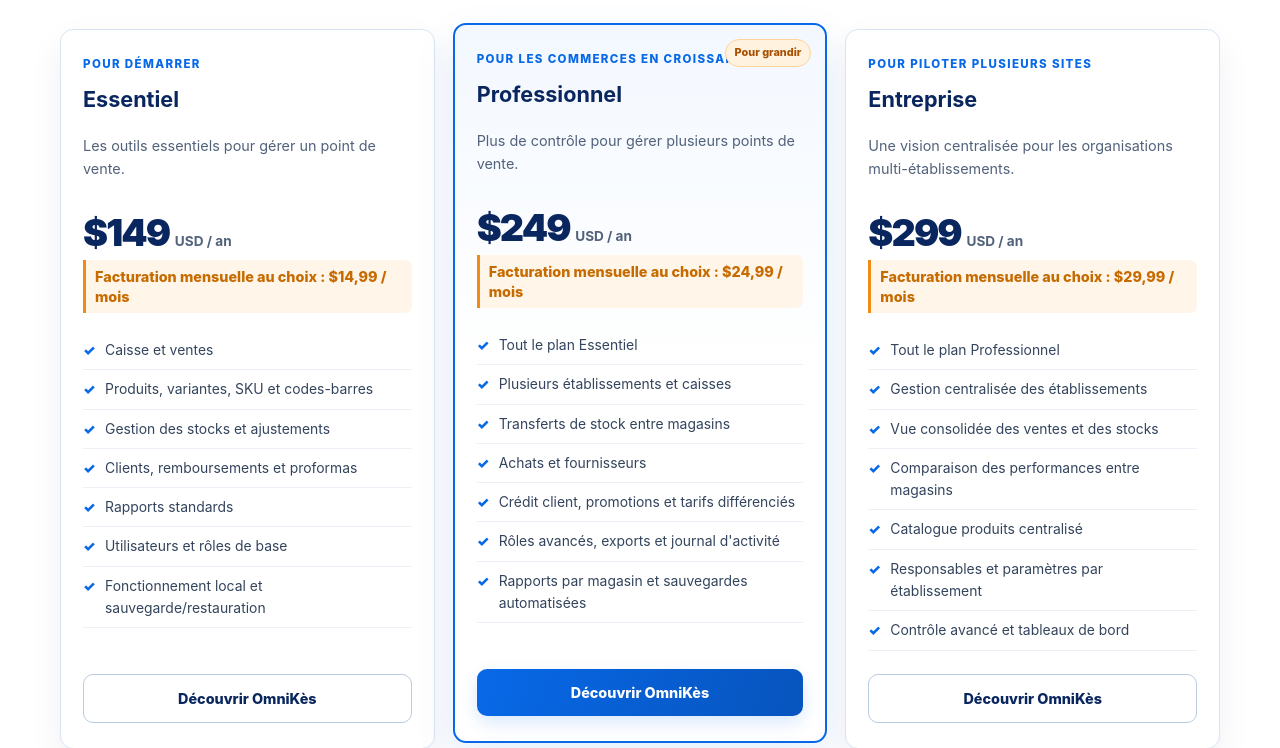
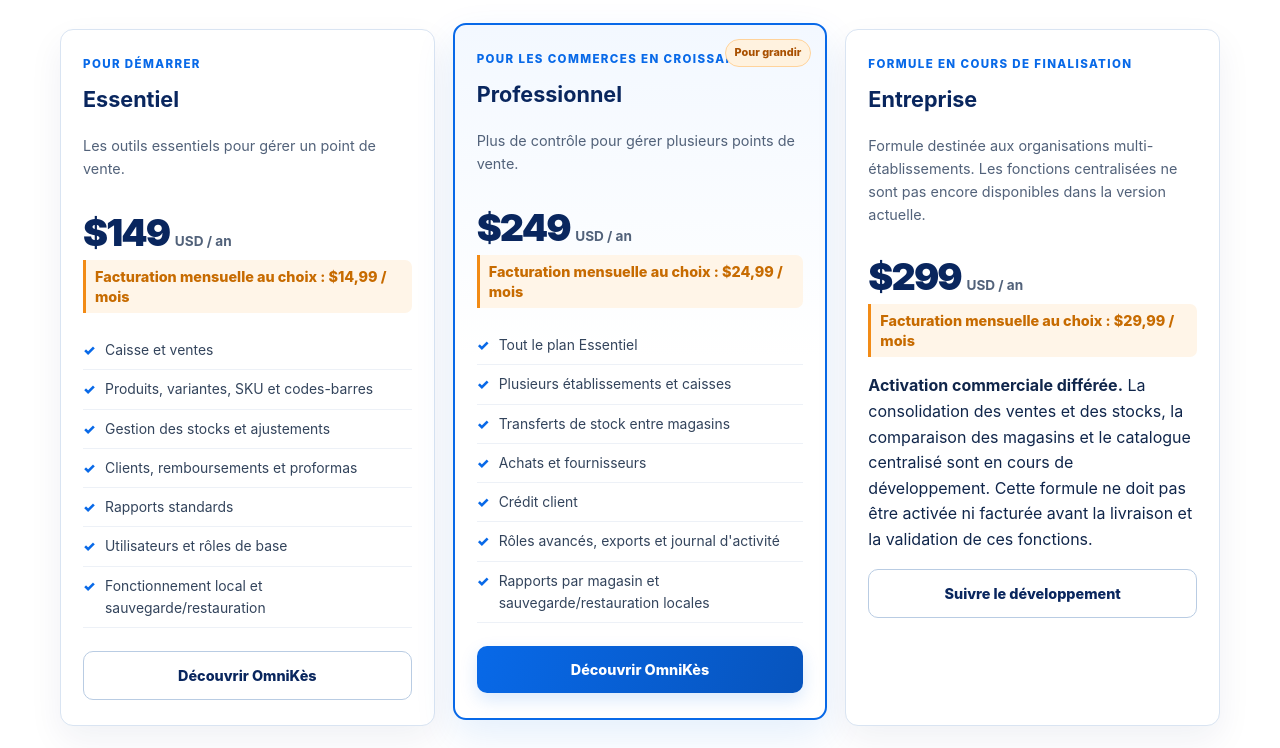
Before and after one commit to Mc-Pentester/omnikes-site, a plain HTML site: page index.html in a window 1280 px wide. Shown: the part 2375-3123 px from the top of the page. Drawn offline with Linux system fonts and the light colour scheme.

Commit message:
docs(pricing): align plan claims with available features

```diff
--- a/index.html
+++ b/index.html
@@ -137,27 +137,19 @@ h1 span{display:inline-block;text-shadow:0 5px 18px #0869e817}
             <li>Plusieurs établissements et caisses</li>
             <li>Transferts de stock entre magasins</li>
             <li>Achats et fournisseurs</li>
-            <li>Crédit client, promotions et tarifs différenciés</li>
+            <li>Crédit client</li>
             <li>Rôles avancés, exports et journal d'activité</li>
-            <li>Rapports par magasin et sauvegardes automatisées</li>
+            <li>Rapports par magasin et sauvegarde/restauration locales</li>
           </ul>
           <a class="btn primary" href="https://github.com/Mc-Pentester/omnikes/releases">Découvrir OmniKès</a>
         </article>
         <article class="plan">
-          <div class="plan-label">Pour piloter plusieurs sites</div><h3>Entreprise</h3>
-          <p class="plan-desc">Une vision centralisée pour les organisations multi-établissements.</p>
+          <div class="plan-label">Formule en cours de finalisation</div><h3>Entreprise</h3>
+          <p class="plan-desc">Formule destinée aux organisations multi-établissements. Les fonctions centralisées ne sont pas encore disponibles dans la version actuelle.</p>
           <div class="plan-price">$299 <small>USD / an</small></div>
           <div class="plan-month">Facturation mensuelle au choix : $29,99 / mois</div>
-          <ul>
-            <li>Tout le plan Professionnel</li>
-            <li>Gestion centralisée des établissements</li>
-            <li>Vue consolidée des ventes et des stocks</li>
-            <li>Comparaison des performances entre magasins</li>
-            <li>Catalogue produits centralisé</li>
-            <li>Responsables et paramètres par établissement</li>
-            <li>Contrôle avancé et tableaux de bord</li>
-          </ul>
-          <a class="btn secondary" href="https://github.com/Mc-Pentester/omnikes/releases">Découvrir OmniKès</a>
+          <p><strong>Activation commerciale différée.</strong> La consolidation des ventes et des stocks, la comparaison des magasins et le catalogue centralisé sont en cours de développement. Cette formule ne doit pas être activée ni facturée avant la livraison et la validation de ces fonctions.</p>
+          <a class="btn secondary" href="https://github.com/Mc-Pentester/omnikes">Suivre le développement</a>
         </article>
       </div>
       <div class="pricing-common">
```
